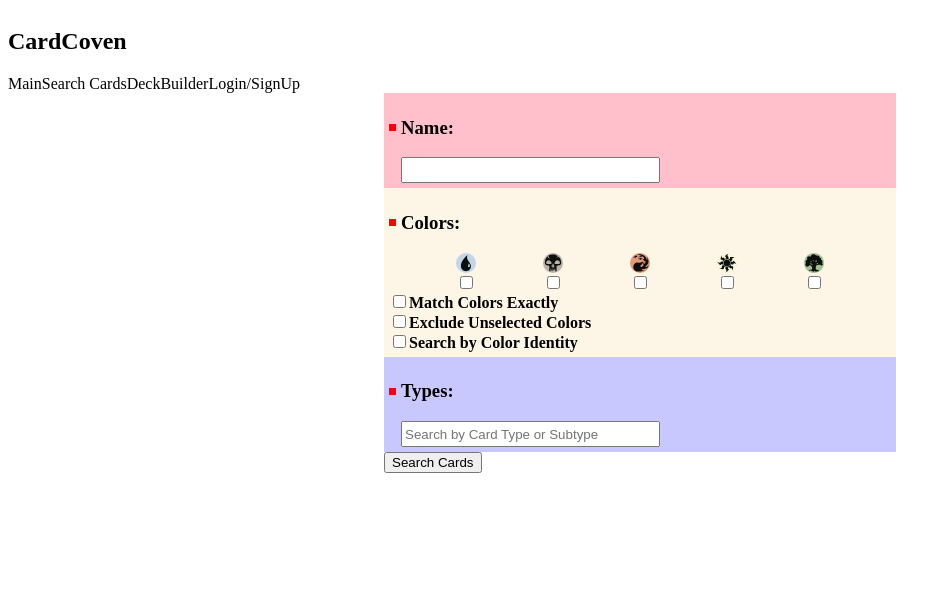
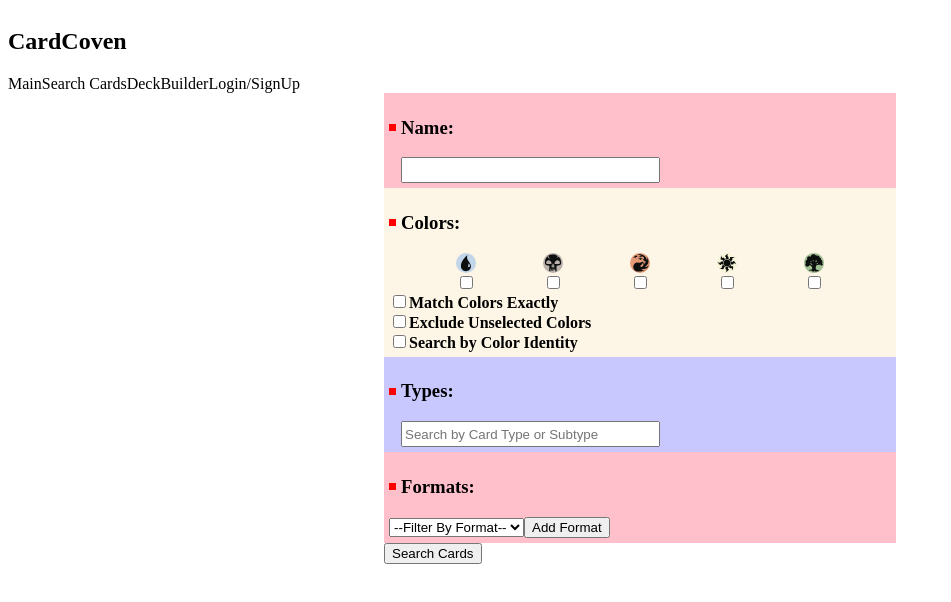
Before and after one commit to cosmolightfoot/card-coven-front-end, a React app: page / in a window 1280 px wide. Shown: the top 602 px of the page, without its empty margins (0-951 px from the left). Built offline with nearby package versions, Linux system fonts and the light colour scheme.

Commit message:
formats section adds selected formats to state array

```diff
--- a/src/components/search-components/CardFormats.js
+++ b/src/components/search-components/CardFormats.js
@@ -1,12 +1,35 @@
 import React from 'react';
 import PropTypes from 'prop-types';
 
-function CardFormats({ formats }) {
-  return ();
+function CardFormats({ formats, selectedFormat, handleChange, handleFormatPush, handleFormatDelete, availGameFormats }) {
+  const formatsList = availGameFormats.map((format, i) => (
+    <option key={i} value={format}>{format}</option>
+  ));
+
+  return (
+    <section style={{ backgroundColor: 'pink', padding: '5px' }}>
+      <header style={{ display: 'flex', flexDirection: 'row', alignItems: 'center' }}>
+        <div style={{ width: '7px', height: '7px', backgroundColor: 'red', flexGrow: 0, marginRight: '5px' }}></div>
+        <h3>Formats:</h3>
+      </header>
+      <main>
+        <select value={selectedFormat} name="selectedFormat" onChange={handleChange}>
+          <option value="">--Filter By Format--</option>
+          {formatsList}
+        </select>
+        <button name="formats" onClick={handleFormatPush}>Add Format</button>
+      </main>
+    </section>
+  );
 }
 
 CardFormats.propTypes = {
-  formats: PropTypes.array.isRequired
+  formats: PropTypes.array.isRequired,
+  selectedFormat: PropTypes.string.isRequired,
+  handleChange: PropTypes.func.isRequired,
+  handleFormatPush: PropTypes.func.isRequired,
+  handleFormatDelete: PropTypes.func.isRequired,
+  availGameFormats: PropTypes.array.isRequired
 };
 
 export default CardFormats;
--- a/src/containers/search-containers/SearchForm.js
+++ b/src/containers/search-containers/SearchForm.js
@@ -2,8 +2,8 @@ import React, { PureComponent } from 'react';
 import PropTypes from 'prop-types';
 import CardName from '../../components/search-components/CardName';
 import CardColors from '../../components/search-components/CardColors';
+import CardFormats from '../../components/search-components/CardFormats';
 // import ErrorBoundary from '../../utilities/ErrorBoundary';
-// import GameFormats from '../../components/search-components/GameFormats';
 // import CardSets from '../../components/search-components/CardSets';
 // import CardText from '../../components/search-components/CardText';
 import CardTypes from '../../components/search-components/CardTypes';
@@ -27,7 +27,9 @@ export default class SearchForm extends PureComponent {
     colorIdentity: false,
     reprintedAllowed: false,
     layout: 'normal',
-    format: '',
+    formats: [],
+    availGameFormats: [],
+    selectedFormat: '',
     availSets: [],
     selectedSets: [],
     cardText: '',
@@ -42,13 +44,18 @@ export default class SearchForm extends PureComponent {
     this.setState({ [target.name]: target.value });
   }
 
-  handleArrayPush = ({ target }) => {
-    this.setState(state => ({
-      [target.name]: state[target.name].push(target.value)
-    }));
+  handleFormatPush = ({ target }) => {
+    this.setState(state => {
+      console.log(target.name, state.formats, state.selectedFormat);
+
+      return {
+        [target.name]: [...state[target.name], state.selectedFormat],
+        availGameFormats: [...state.availGameFormats.filter(format => format !== state.selectedFormat)],
+        selectedFormat: ''
+      };});
   }
 
-  handleArrayDelete = ({ target }) => {
+  handleFormatDelete = ({ target }) => {
     this.setState(state => ({
       [target.name]: state[target.name].filter(entry => entry !== target.value)
     }));
@@ -72,7 +79,7 @@ export default class SearchForm extends PureComponent {
         exclude: this.state.exclude,
         colorIdentity: this.state.colorIdentity
       },
-      format: this.state.format,
+      formats: this.state.formats,
       selectedSets: this.state.selectedSets,
       cardText: this.state.cardText,
       typeLine: this.state.typeLine,
@@ -92,7 +99,9 @@ export default class SearchForm extends PureComponent {
       colorIdentity: 'color',
       reprintedAllowed: false,
       layout: 'normal',
-      format: '',
+      formats: [],
+      availFormats: formatsData,
+      selectedFormat: [],
       availSets: [],
       selectedSets: [],
       cardText: '',
@@ -117,6 +126,7 @@ export default class SearchForm extends PureComponent {
       exclude,
       exact,
       colorIdentity,
+      formats,
       availGameFormats,
       selectedFormat,
       availSets,
@@ -144,6 +154,14 @@ export default class SearchForm extends PureComponent {
           <CardTypes
             typeLine={typeLine}
             handleChange={this.handleChange}
+          />
+          <CardFormats
+            formats={formats}
+            availGameFormats={availGameFormats}
+            selectedFormat={selectedFormat}
+            handleChange={this.handleChange}
+            handleFormatPush={this.handleFormatPush}
+            handleFormatDelete={this.handleFormatDelete}
           />
 
           {/* <CardName
```
